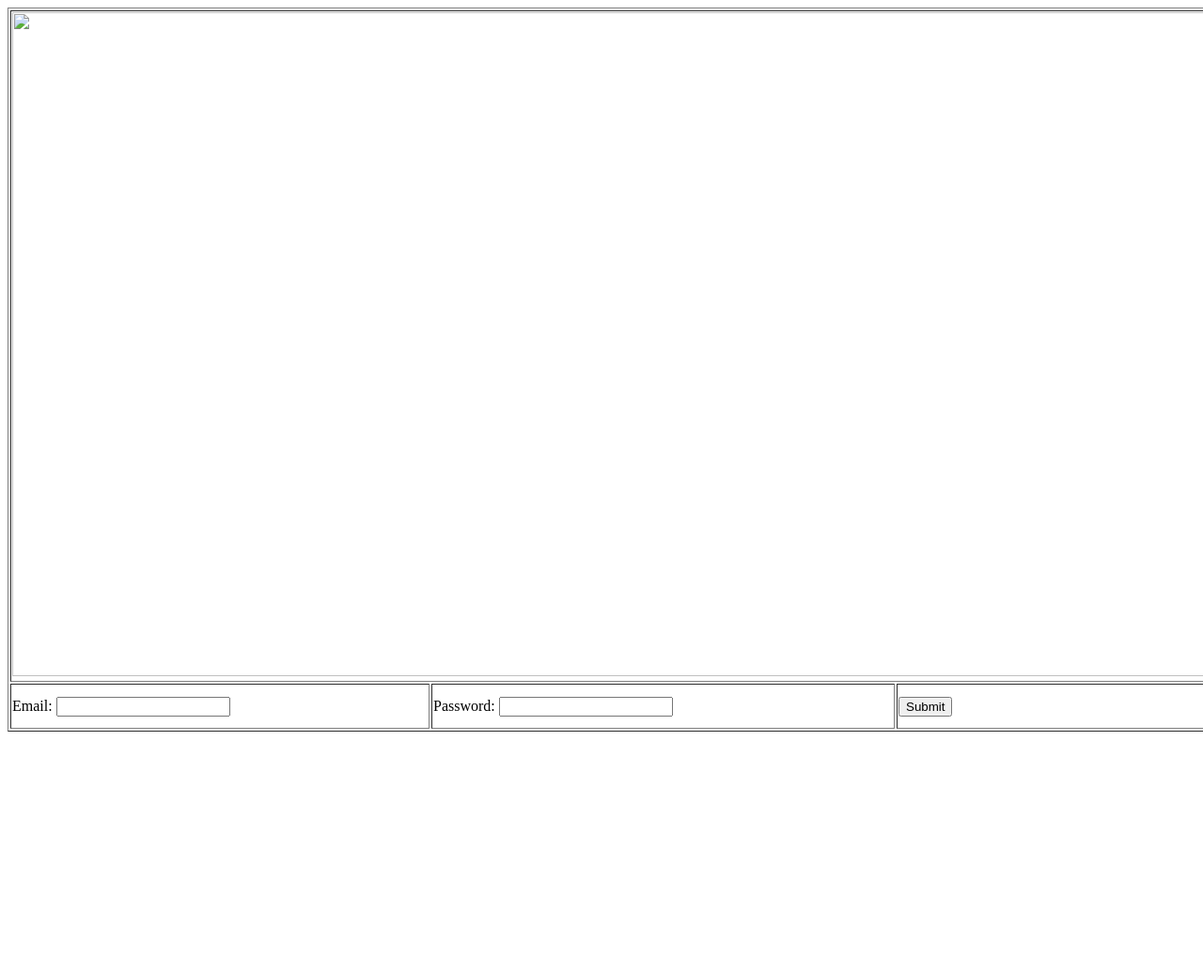
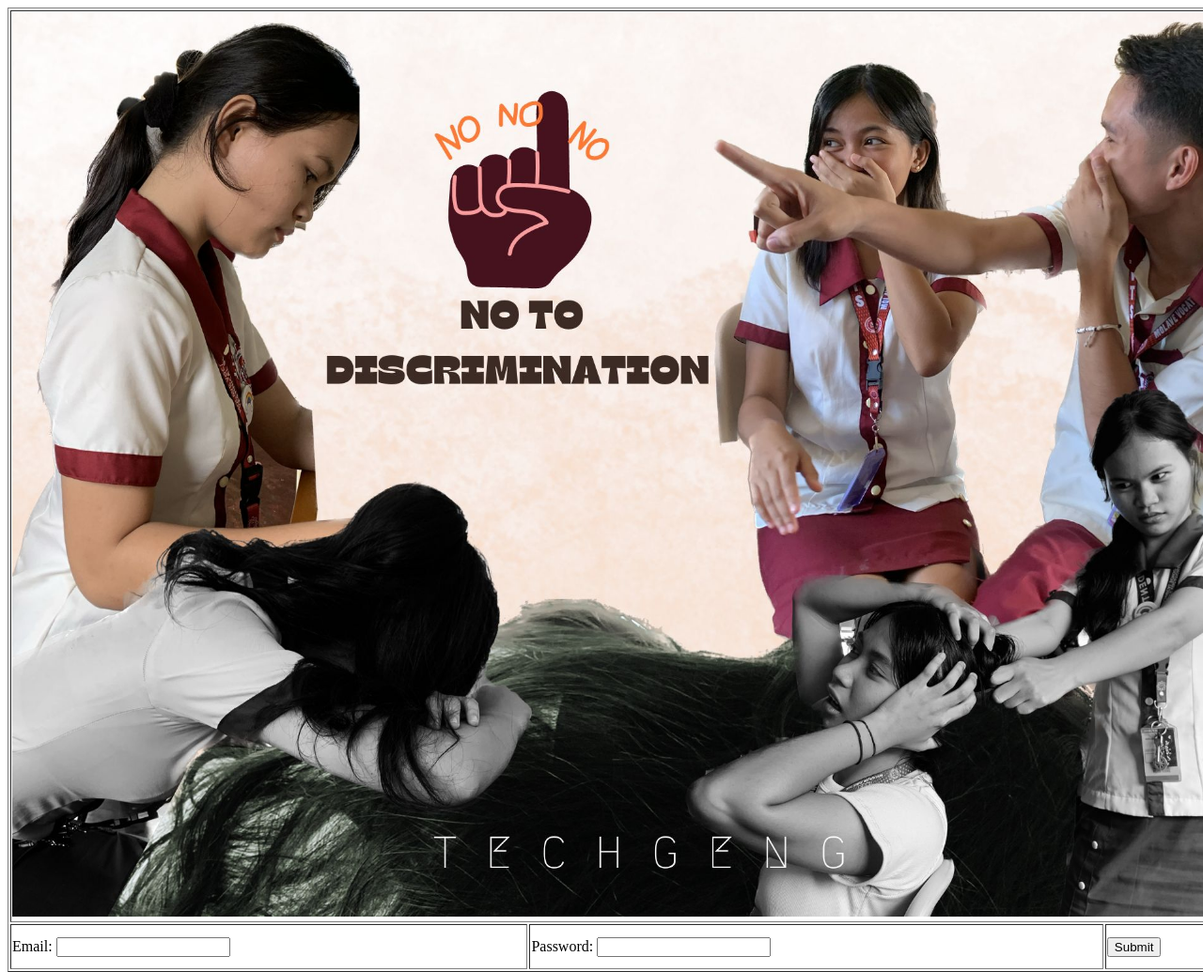
Before and after one commit to Techgeng/Website, a plain HTML site: page index.html.html in a window 1280 px wide. Shown: the top 1035 px of the page at 94% size. Before the commit the page ends 800 px from the top, so only its background shows below. Drawn offline with Linux system fonts and the light colour scheme.

Commit message:
Add files via upload

```diff
--- a/index.html.html
+++ b/index.html.html
@@ -9,14 +9,14 @@
 <table width="1345" height="764" border="1">
   <tbody>
     <tr>
-      <td height="711" colspan="3"><img src="FRONT DESIGN.jpg" width="1337" height="707" alt=""/></td>
+      <td height="711" colspan="3"><img src="Beige Watercolor Wedding Invitation Landscape.jpg" width="1336" height="963" alt=""/></td>
     </tr>
     <tr>
-      <td width="442" height="44"><label for="email">Email:</label>
+      <td width="546" height="44"><label for="email">Email:</label>
       <input type="email" name="email" id="email"></td>
-      <td width="489"><label for="password">Password:</label>
+      <td width="606"><label for="password">Password:</label>
       <input type="password" name="password" id="password"></td>
-      <td width="394">  <a href="second.html"><input type="submit" name="submit" id="submit" value="Submit"></a></td>
+      <td width="171">  <a href="second.html"><input type="submit" name="submit" id="submit" value="Submit"></a></td>
     </tr>
   </tbody>
 </table>
```
